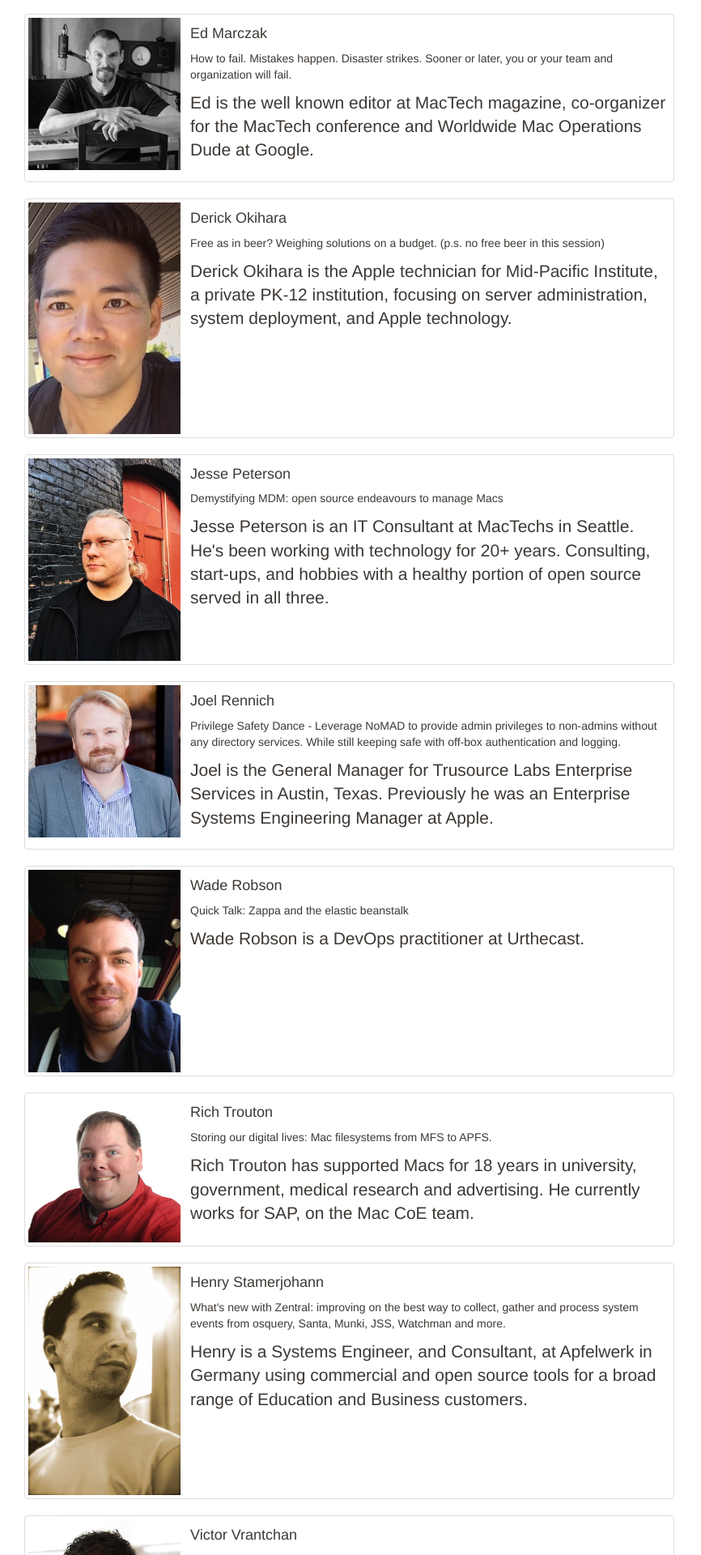
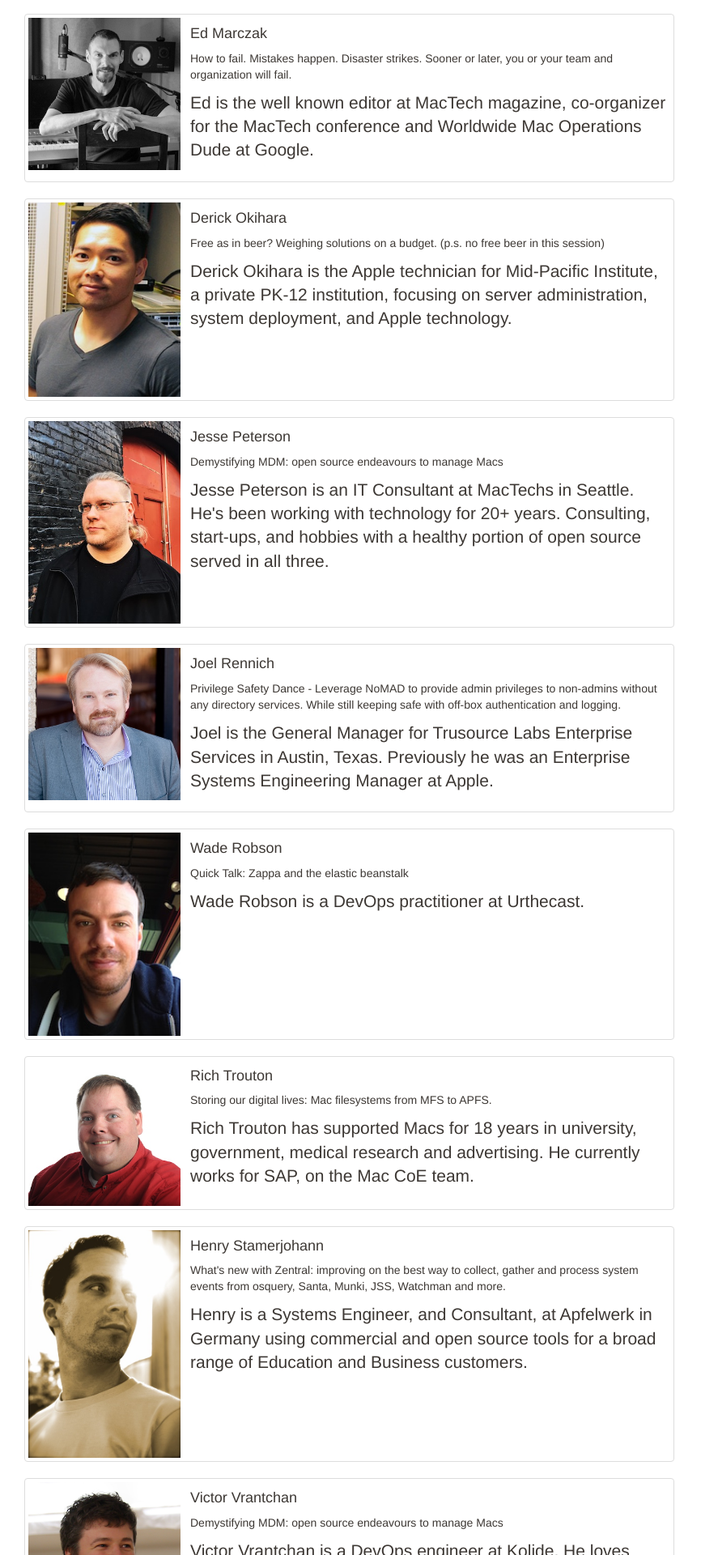
Before and after one commit to macdevopsyvr/macdevopsyvr.github.io, a Jekyll site: the page built from speakers/index.md, in a window 1280 px wide. Shown: the part 3469-5389 px from the top of the page at 81% size, without its empty margins (0-866 px from the left). Built offline with Jekyll 4.4.1, drawn with Linux system fonts in a browser that asks for light colours; comment, search, counter and statistics services are not loaded.

Commit message:
new derrick
new pic

```diff
--- a/speakers/index.md
+++ b/speakers/index.md
@@ -164,7 +164,7 @@ and security risks.
   </div>
 </div>
 <div class="col-xs-12 pull-left thumbnail">
-  <img class="vid-thumb" src="/assets/derick.jpg">
+  <img class="vid-thumb" src="/assets/derick1.jpg">
   <div class="responsive">
     <h4>Derick Okihara</h4>
     <p>
```
Also changed, not shown: assets/derick1.jpg (added).
